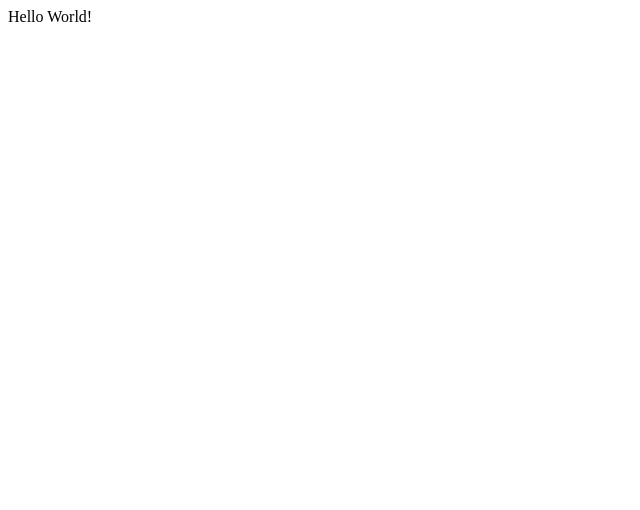
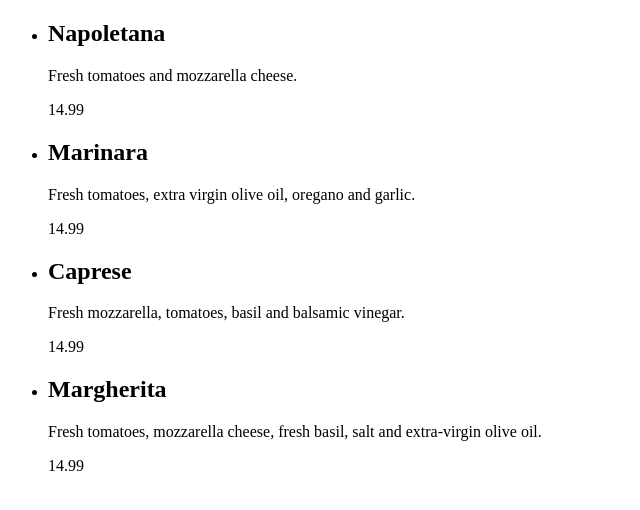
Before and after one commit to petercagala/udemy-using-typescript-with-react, a React app in the folder Section-3-TypeScript-With-React/: page / in a window 1280 px wide. Shown: the top 510 px of the page, without its empty margins (0-640 px from the left). Built offline with nearby package versions, Linux system fonts and the light colour scheme.

Commit message:
[35-2]  Function components

```diff
--- a/Section-3-TypeScript-With-React/src/components/App.tsx
+++ b/Section-3-TypeScript-With-React/src/components/App.tsx
@@ -1,10 +1,21 @@
-import React from "react";
-import pizzas from "../data/pizza.json";
+import React, {useMemo} from "react";
+import pizzasJson from "../data/pizza.json";
+import Pizza, {IPizza} from "./Pizza";
 
 const App = () => {
-    return (
-        <div>Hello World!</div>
-    );
+    const pizzas: IPizza[] = useMemo<IPizza[]>((): IPizza[] => {
+        return pizzasJson;
+    },[pizzasJson]);
+
+    console.log("App - pizzas", pizzas);
+
+    return <ul>
+        {pizzas.map((pizza: IPizza) => {
+            return (
+                <Pizza key={pizza.id} pizza={pizza}/>
+            )
+        })}
+    </ul>;
 };
 
 export default App;
--- /dev/null
+++ b/Section-3-TypeScript-With-React/src/components/Pizza/Pizza.tsx
@@ -0,0 +1,16 @@
+import React from "react";
+import {IPizzaProps} from "./types";
+
+const Pizza: React.FC<IPizzaProps> = (props: IPizzaProps) => {
+    const {pizza} = props;
+
+    return (
+        <li>
+            <h2>{pizza.name}</h2>
+            <p>{pizza.description}</p>
+            <p>{pizza.price}</p>
+        </li>
+    );
+};
+
+export default Pizza;
--- /dev/null
+++ b/Section-3-TypeScript-With-React/src/components/Pizza/index.ts
@@ -0,0 +1,2 @@
+export {default} from "./Pizza";
+export * from "./types";
--- /dev/null
+++ b/Section-3-TypeScript-With-React/src/components/Pizza/types.ts
@@ -0,0 +1,10 @@
+export interface IPizza {
+    id: number;
+    name: string;
+    description: string;
+    price: number;
+}
+
+export interface IPizzaProps {
+    pizza: IPizza;
+}
```
